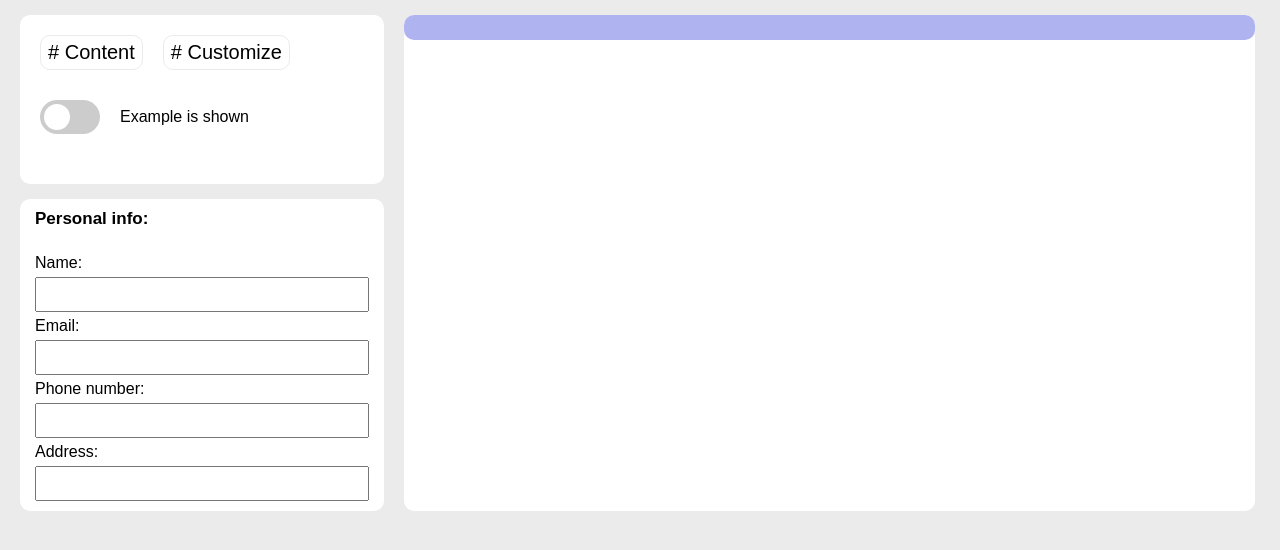
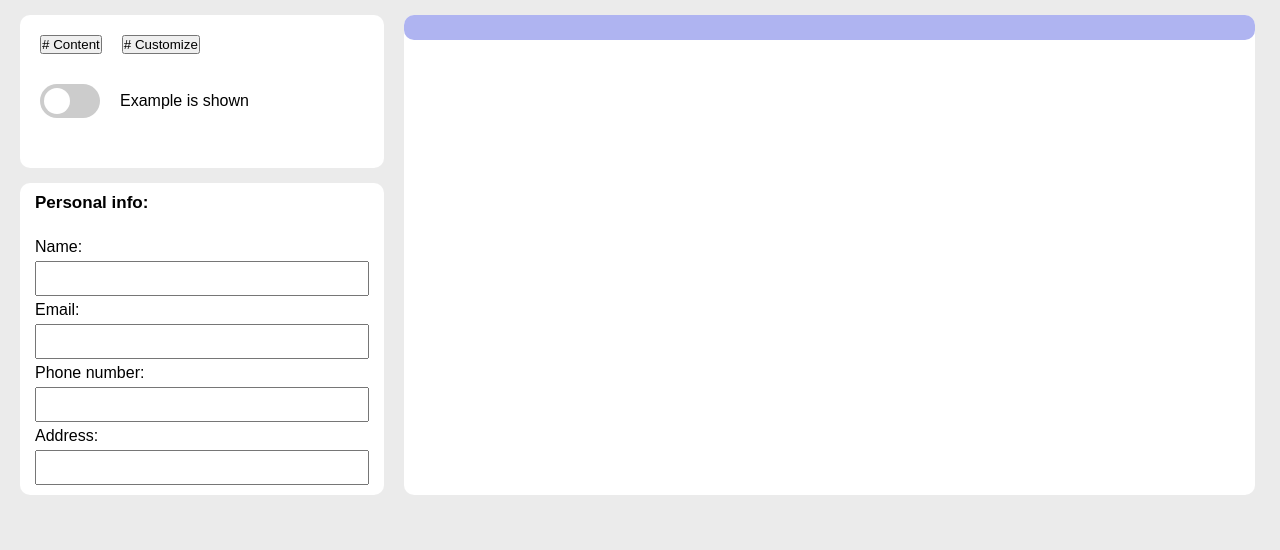
Before and after one commit to vasenkom/CV-maker, a React (Vite) app in the folder cvMaker/: page / in a window 1280 px wide. Shown: the top 550 px of the page. Built offline with nearby package versions, Linux system fonts and the light colour scheme.

Commit message:
move style to css

```diff
--- a/cvMaker/src/components/settings/Buttons.jsx
+++ b/cvMaker/src/components/settings/Buttons.jsx
@@ -1,17 +1,8 @@
-export function SettingsButtons({ text, id, image }) {
-  const buttonStyle = {
-    backgroundColor: "white",
-    fontSize: "20px",
-    borderRadius: "10px",
-    border: "1px solid rgb(235, 235, 235)",
-    padding: "5px 7px",
-    cursor: "pointer",
-  };
-
+export function SettingsButtons({ text, id, image, className }) {
   // Add functionality to each button here
 
   return (
-    <button className="settingButton" id={id} style={buttonStyle}>
+    <button id={id} className={className}>
       {image} {text}
     </button>
   );
```
